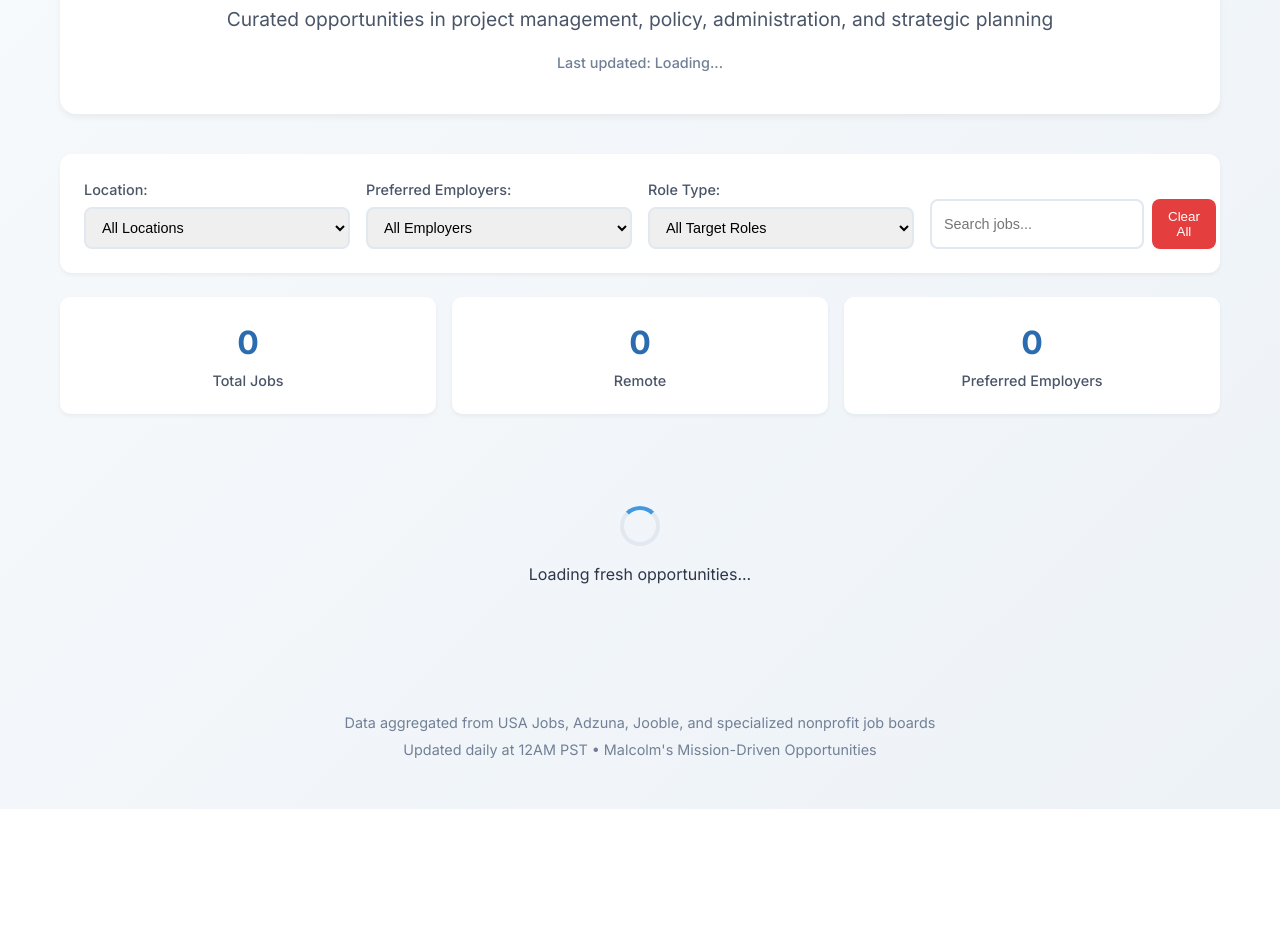
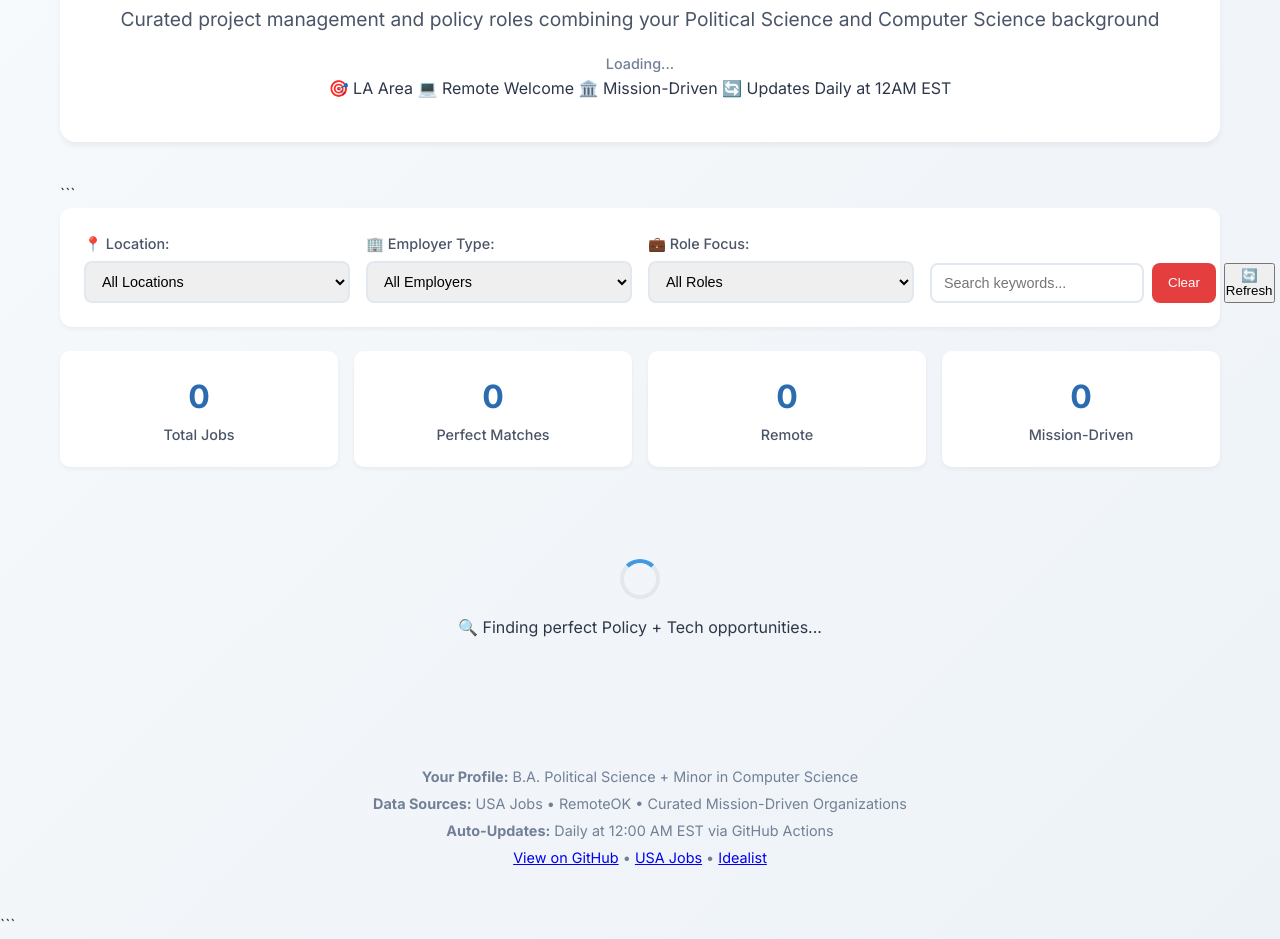
Before and after one commit to noahgallagher1/job-board, a website: page index.html in a window 1280 px wide. Shown: the part 132-1071 px from the top of the page. Before the commit the page ends 941 px from the top, so only its background shows below. Drawn offline with Linux system fonts and the light colour scheme.

Commit message:
Update index.html

````diff
--- a/index.html
+++ b/index.html
@@ -1,9 +1,10 @@
 <!DOCTYPE html>
+
 <html lang="en">
 <head>
     <meta charset="UTF-8">
     <meta name="viewport" content="width=device-width, initial-scale=1.0">
-    <title>Malcolm's Mission-Driven Jobs</title>
+    <title>Malcolm's Policy + Tech Job Board</title>
     <link rel="stylesheet" href="styles.css">
     <link rel="preconnect" href="https://fonts.googleapis.com">
     <link rel="preconnect" href="https://fonts.gstatic.com" crossorigin>
@@ -12,69 +13,85 @@
 <body>
     <div class="container">
         <header class="header">
-            <h1>Mission-Driven Career Opportunities</h1>
-            <p class="subtitle">Curated opportunities in project management, policy, administration, and strategic planning</p>
-            <div class="last-updated" id="lastUpdated">Last updated: Loading...</div>
+            <h1>Policy + Tech Career Opportunities</h1>
+            <p class="subtitle">Curated project management and policy roles combining your Political Science and Computer Science background</p>
+            <div class="header-meta">
+                <span class="last-updated" id="lastUpdated">Loading...</span>
+                <span class="data-source" id="dataSource"></span>
+            </div>
+            <div class="focus-areas">
+                <span class="focus-tag">🎯 LA Area</span>
+                <span class="focus-tag">💻 Remote Welcome</span>
+                <span class="focus-tag">🏛️ Mission-Driven</span>
+                <span class="focus-tag">🔄 Updates Daily at 12AM EST</span>
+            </div>
         </header>
 
+```
     <div class="filters">
         <div class="filter-group">
-                <label for="locationFilter">Location:</label>
+            <label for="locationFilter">📍 Location:</label>
             <select id="locationFilter">
                 <option value="all">All Locations</option>
                 <option value="remote">Remote Only</option>
                 <option value="los-angeles">Los Angeles Area</option>
-                    <option value="hybrid">Hybrid</option>
+                <option value="hybrid">Hybrid Options</option>
             </select>
         </div>
 
         <div class="filter-group">
-                <label for="employerFilter">Preferred Employers:</label>
+            <label for="employerFilter">🏢 Employer Type:</label>
             <select id="employerFilter">
                 <option value="all">All Employers</option>
-                    <option value="nonprofit">Nonprofit Organizations</option>
-                    <option value="education">Educational Institutions</option>
-                    <option value="museum">Museums & Cultural</option>
-                    <option value="library">Libraries</option>
+                <option value="nonprofit">Nonprofits</option>
+                <option value="education">Universities</option>
                 <option value="government">Government</option>
+                <option value="cultural">Museums & Libraries</option>
+                <option value="think-tank">Think Tanks</option>
             </select>
         </div>
 
         <div class="filter-group">
-                <label for="roleFilter">Role Type:</label>
+            <label for="roleFilter">💼 Role Focus:</label>
             <select id="roleFilter">
-                    <option value="all">All Target Roles</option>
+                <option value="all">All Roles</option>
                 <option value="project-management">Project Management</option>
+                <option value="policy">Policy Analysis</option>
+                <option value="tech-policy">Tech + Policy Hybrid</option>
                 <option value="administrative">Administrative</option>
-                    <option value="policy">Policy & Writing</option>
-                    <option value="planning">Planning & Strategy</option>
+                <option value="planning">Strategy & Planning</option>
             </select>
         </div>
 
         <div class="search-group">
-                <input type="text" id="searchInput" placeholder="Search jobs...">
-                <button id="clearFilters">Clear All</button>
+            <input type="text" id="searchInput" placeholder="Search keywords...">
+            <button id="clearFilters">Clear</button>
+            <button id="refreshButton" class="refresh-btn">🔄 Refresh</button>
         </div>
     </div>
 
     <div class="stats">
         <div class="stat-item">
-                <span id="totalJobs">0</span>
-                <span>Total Jobs</span>
+            <span id="totalJobs" class="stat-number">0</span>
+            <span class="stat-label">Total Jobs</span>
+        </div>
+        <div class="stat-item highlight">
+            <span id="perfectMatches" class="stat-number">0</span>
+            <span class="stat-label">Perfect Matches</span>
         </div>
         <div class="stat-item">
-                <span id="remoteJobs">0</span>
-                <span>Remote</span>
+            <span id="remoteJobs" class="stat-number">0</span>
+            <span class="stat-label">Remote</span>
         </div>
         <div class="stat-item">
-                <span id="preferredJobs">0</span>
-                <span>Preferred Employers</span>
+            <span id="preferredJobs" class="stat-number">0</span>
+            <span class="stat-label">Mission-Driven</span>
         </div>
     </div>
 
     <div class="loading" id="loading">
         <div class="spinner"></div>
-            <p>Loading fresh opportunities...</p>
+        <p>🔍 Finding perfect Policy + Tech opportunities...</p>
     </div>
 
     <div id="jobsContainer" class="jobs-container">
@@ -83,15 +100,28 @@
 
     <div id="noResults" class="no-results" style="display: none;">
         <h3>No jobs match your current filters</h3>
-            <p>Try adjusting your filters or check back tomorrow for new opportunities.</p>
+        <p>Try adjusting your filters or check back tomorrow at 12AM EST for fresh opportunities.</p>
+        <p class="tip">💡 Tip: Jobs combining policy and tech skills are highly valued but less common. Check the "Tech + Policy Hybrid" filter for best matches!</p>
     </div>
 
     <footer class="footer">
-            <p>Data aggregated from USA Jobs, Adzuna, Jooble, and specialized nonprofit job boards</p>
-            <p>Updated daily at 12AM PST • Malcolm's Mission-Driven Opportunities</p>
+        <div class="footer-content">
+            <p><strong>Your Profile:</strong> B.A. Political Science + Minor in Computer Science</p>
+            <p><strong>Data Sources:</strong> USA Jobs • RemoteOK • Curated Mission-Driven Organizations</p>
+            <p><strong>Auto-Updates:</strong> Daily at 12:00 AM EST via GitHub Actions</p>
+        </div>
+        <div class="footer-links">
+            <a href="https://github.com/yourusername/job-board" target="_blank">View on GitHub</a>
+            <span>•</span>
+            <a href="https://www.usajobs.gov" target="_blank">USA Jobs</a>
+            <span>•</span>
+            <a href="https://www.idealist.org" target="_blank">Idealist</a>
+        </div>
     </footer>
 </div>
 
 <script src="app.js"></script>
+```
+
 </body>
 </html>
````
Lines whose indentation alone changed are shown as unchanged.
